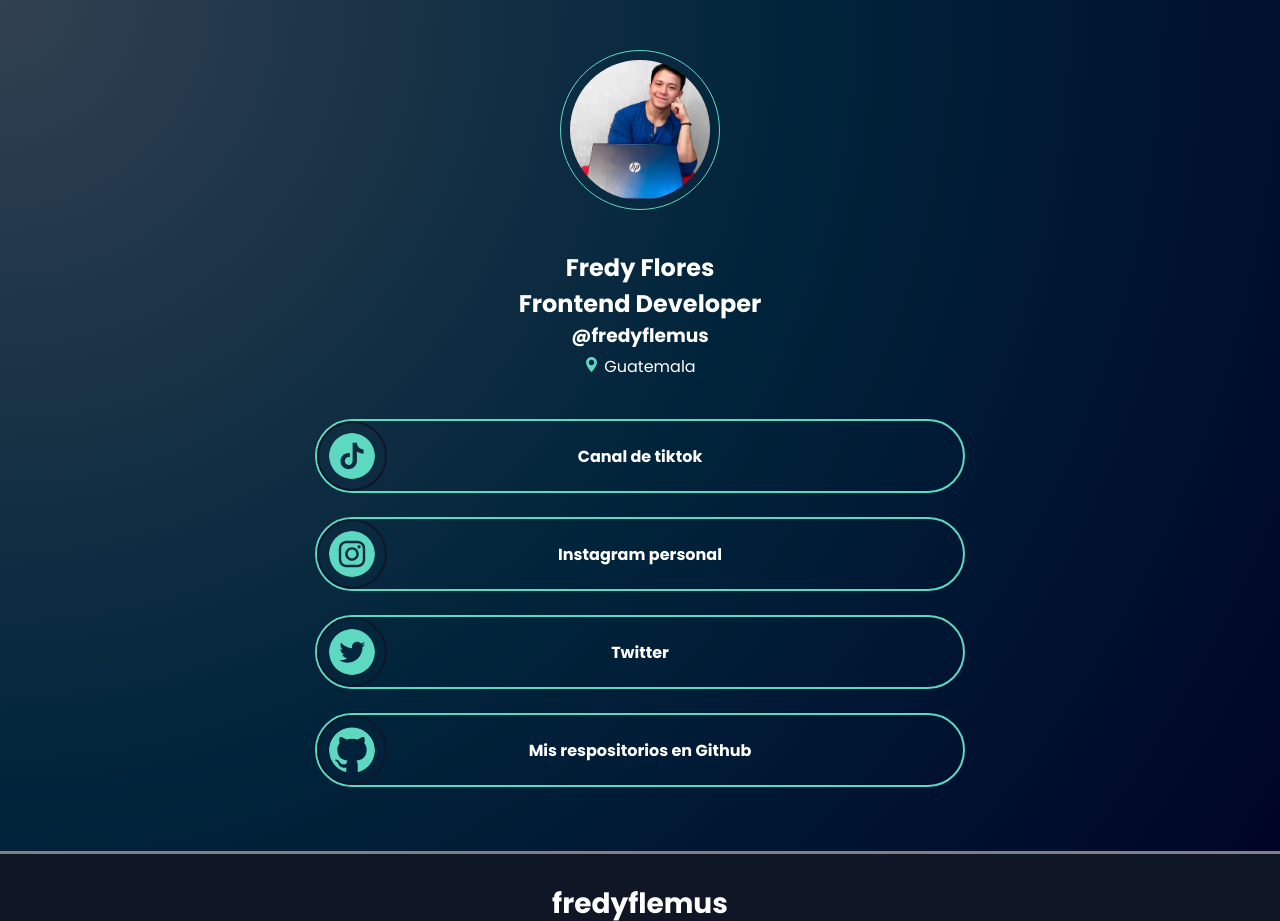
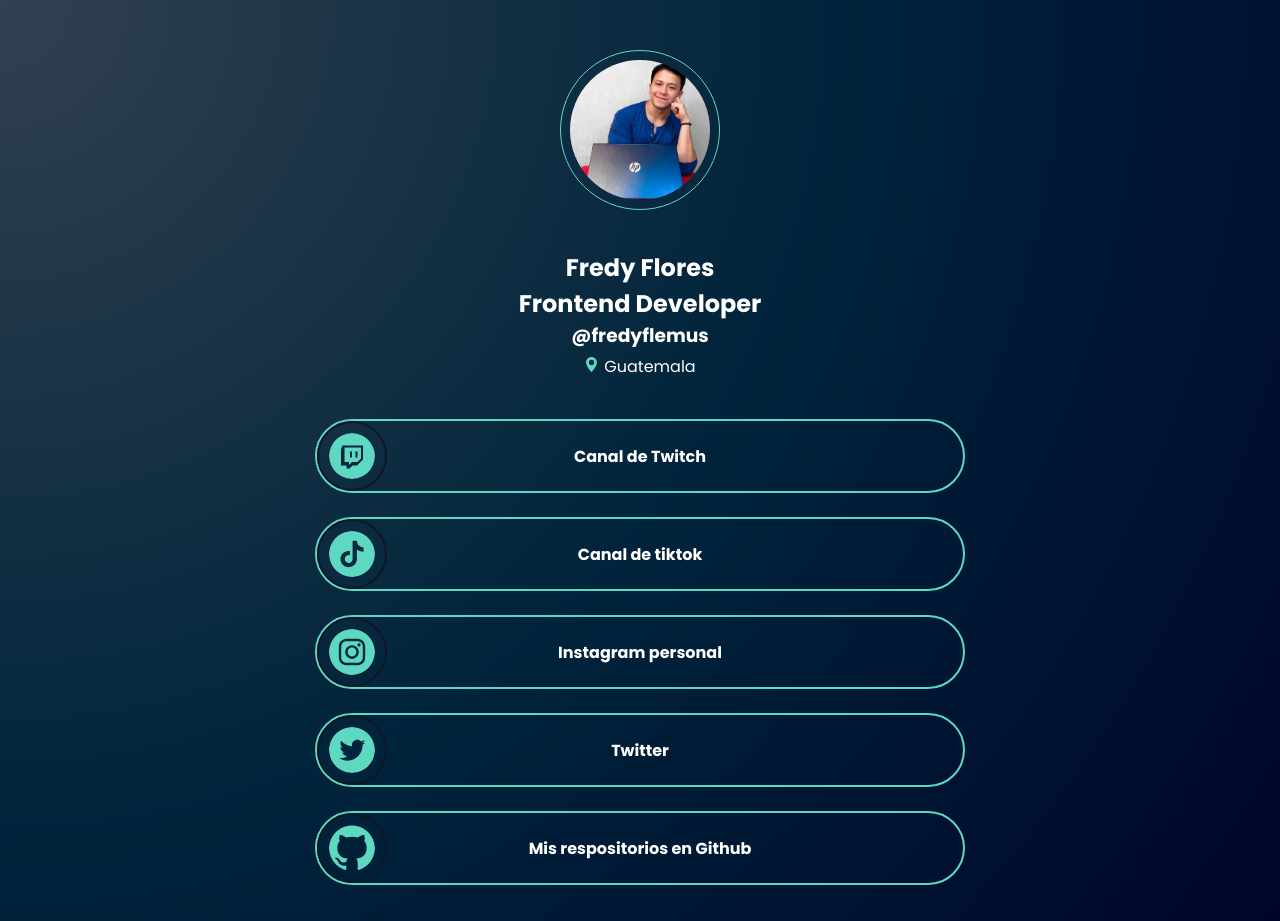
Before and after one commit to fredydlemus/fredyflemus_links, a plain HTML site: page index.html in a window 1280 px wide. Shown: the top 921 px of the page. Drawn offline with Linux system fonts and the light colour scheme.

Commit message:
agregando canal de twitch

```diff
--- a/index.html
+++ b/index.html
@@ -21,6 +21,7 @@
                 <p><span class="location"></span>Guatemala</p>
             </div>
             <div class="social">
+                <a href="https://www.twitch.tv/fredyflemus" class="button-icon"> <img src="./assets/icons/twitch.svg" alt=""> <p>Canal de Twitch</p></a>
                 <a href="https://www.tiktok.com/@fredyflemus?_d=secCgYIASAHKAESMgowMg0ngdV0QpuXARTqvSC98AhjXkzvglbvwrlQ7P%2FUtZqFDESIJkvP%2BVL%2BiCWtE5%2FgGgA%3D&checksum=0eb20a1792c2cdfbff40309b0f537e36ead6e7a1b9ee09f27227660813ed01ed&language=en&sec_uid=MS4wLjABAAAA1aWRx1RDjKS5YpU2xQciilD-nI3wIC1uCDZLQBEliu--pEZLT70EH5yxUQGHuoKA&sec_user_id=MS4wLjABAAAA1aWRx1RDjKS5YpU2xQciilD-nI3wIC1uCDZLQBEliu--pEZLT70EH5yxUQGHuoKA&share_app_id=1233&share_author_id=6927442827777836037&share_link_id=09A4E0B2-FD7E-4084-A2FA-A7FA5312D3A6&tt_from=whatsapp&u_code=dh2ca9felcb2jm&user_id=6927442827777836037&utm_campaign=client_share&utm_medium=ios&utm_source=whatsapp&source=h5_m&_r=1" class="button-icon"><img src="./assets/icons/tiktok.svg" alt=""><p>Canal de tiktok</p></a>
                 <a href="https://www.instagram.com/fredyflemus/" class="button-icon"><img src="./assets/icons/instagram.svg" alt=""><p>Instagram personal</p></a>
                 <a href="https://twitter.com/fredyflemus" class="button-icon"><img src="./assets/icons/twitter.svg" alt=""><p>Twitter</p></a>
```
Also changed, not shown: assets/icons/twitch.svg (added).
